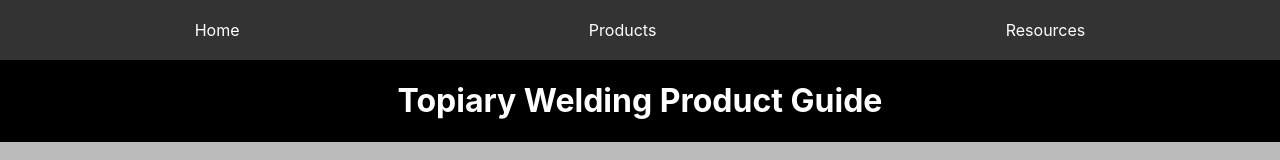
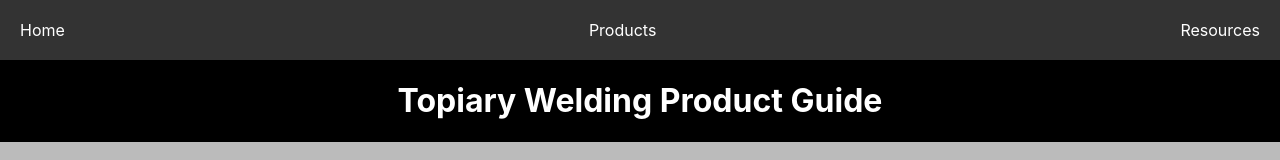
Before and after one commit to capnnemo2/at-product-guide, a React (Create React App) app: page /add-product in a window 1280 px wide. Shown: the top 160 px of the page. Built offline with nearby package versions, Linux system fonts and the light colour scheme; no server answers.

Commit message:
Still need to fix editProduct dynamic fields

```diff
--- a/src/AddProduct/AddProduct.js
+++ b/src/AddProduct/AddProduct.js
@@ -273,7 +273,7 @@ export default class AddProduct extends React.Component {
       .then((data) => {
         newProduct.id = data.id;
         this.context.addProduct(newProduct);
-        this.props.history.push("/home");
+        this.props.history.push("/products");
       })
       .catch((error) => {
         this.setState({ error });
--- a/src/Header/Header.js
+++ b/src/Header/Header.js
@@ -1,5 +1,4 @@
 import React from "react";
-import { Link } from "react-router-dom";
 import "./Header.css";
 
 export default class Header extends React.Component {
@@ -7,9 +6,6 @@ export default class Header extends React.Component {
     return (
       <div className="Header">
         <h1>Topiary Welding Product Guide</h1>
-        {/* <Link to="/" className="Header__link">
-          <h1>Affable Triceratops Product Guide</h1>
-        </Link> */}
       </div>
     );
   }
--- a/src/Nav/Nav.css
+++ b/src/Nav/Nav.css
@@ -1,4 +1,8 @@
 .nav-container {
   display: flex;
-  justify-content: space-around;
+  justify-content: space-between;
 }
+
+.nav-container a:hover {
+  color: green;
+}
```
